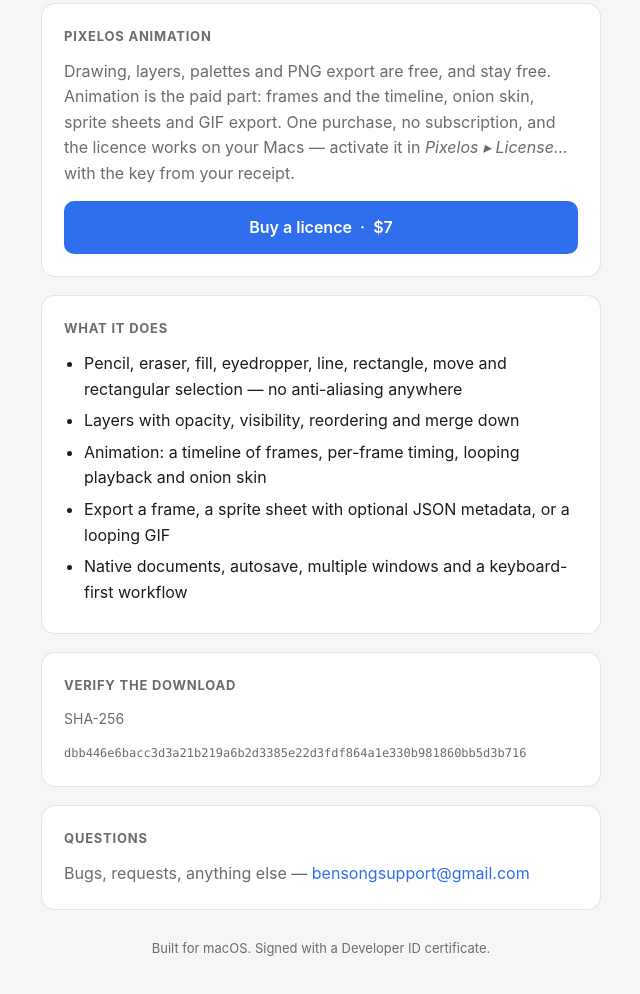
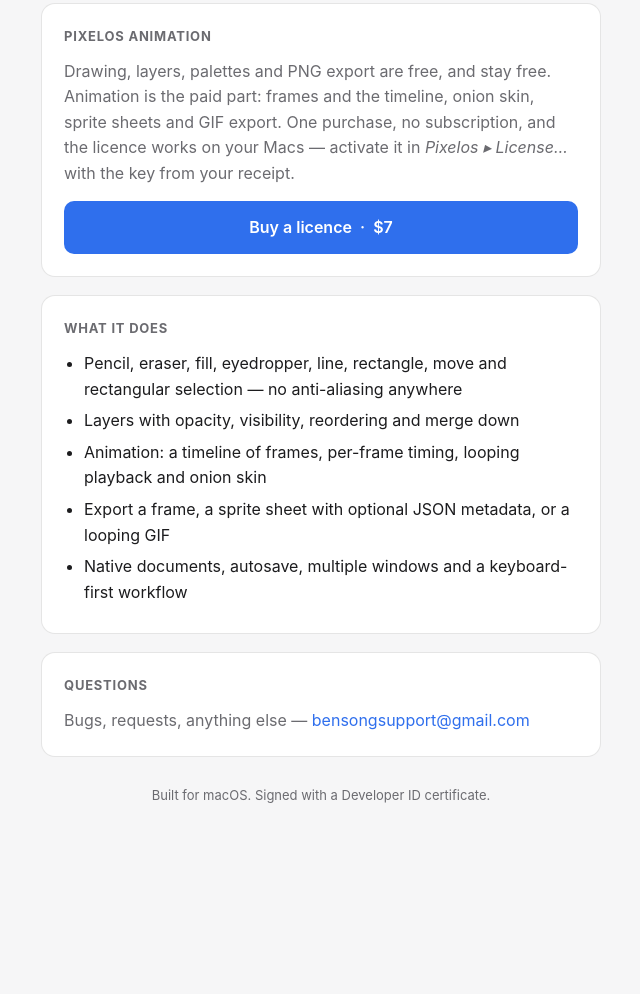
Before and after one commit to benfsong11/benfsong11.github.io, a plain HTML site: page pixelos/index.html in a window 1280 px wide. Shown: the part 1002-1996 px from the top of the page, without its empty margins (319-959 px from the left). After the commit the page ends 1872 px from the top, so only its background shows below. Drawn offline with Linux system fonts and the light colour scheme.

```diff
--- a/pixelos/index.html
+++ b/pixelos/index.html
@@ -147,12 +147,6 @@
   </div>
 
   <div class="card">
-    <h2>Verify the download</h2>
-    <p style="margin:0 0 8px;color:var(--muted);font-size:14px">SHA-256</p>
-    <code>dbb446e6bacc3d3a21b219a6b2d3385e22d3fdf864a1e330b981860bb5d3b716</code>
-  </div>
-
-  <div class="card">
     <h2>Questions</h2>
     <p style="margin:0;color:var(--muted)">Bugs, requests, anything else —
       <a class="contact" href="mailto:bensongsupport@gmail.com?subject=Pixelos%201.0">bensongsupport@gmail.com</a>
```
